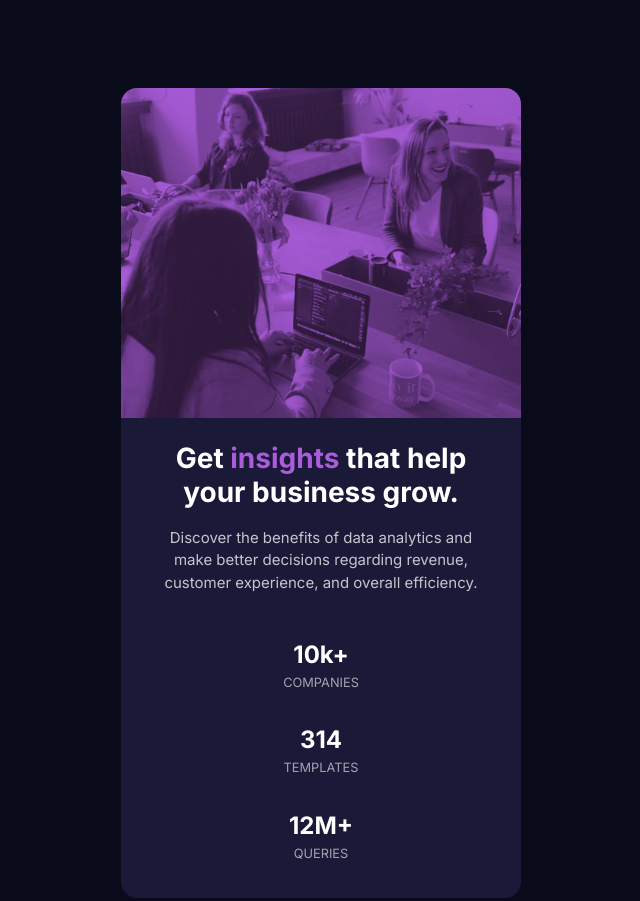
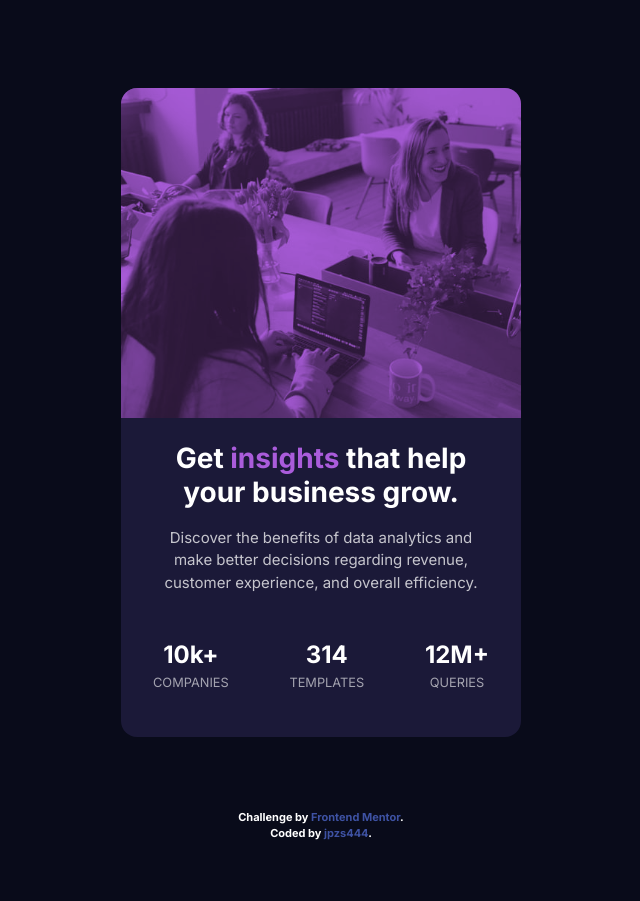
Before and after one commit to jpzs444/stats-preview-card-component, a plain HTML site: page index.html in a window 1280 px wide. Shown: the top 901 px of the page, without its empty margins (319-959 px from the left). After the commit the page ends 850 px from the top, so only its background shows below. Drawn offline with Linux system fonts and the light colour scheme.

Commit message:
✨ feat: add media query for tablet or small size

```diff
--- a/css/styles.css
+++ b/css/styles.css
@@ -103,3 +103,11 @@ ul {
     color: hsl(228, 45%, 44%);
     text-decoration: none;
 }
+
+@media only screen and (min-width: 26.25em) {
+    ul {
+        display: flex;
+        justify-content: space-between;
+        margin-bottom: 0.9rem;
+    }
+}
```
